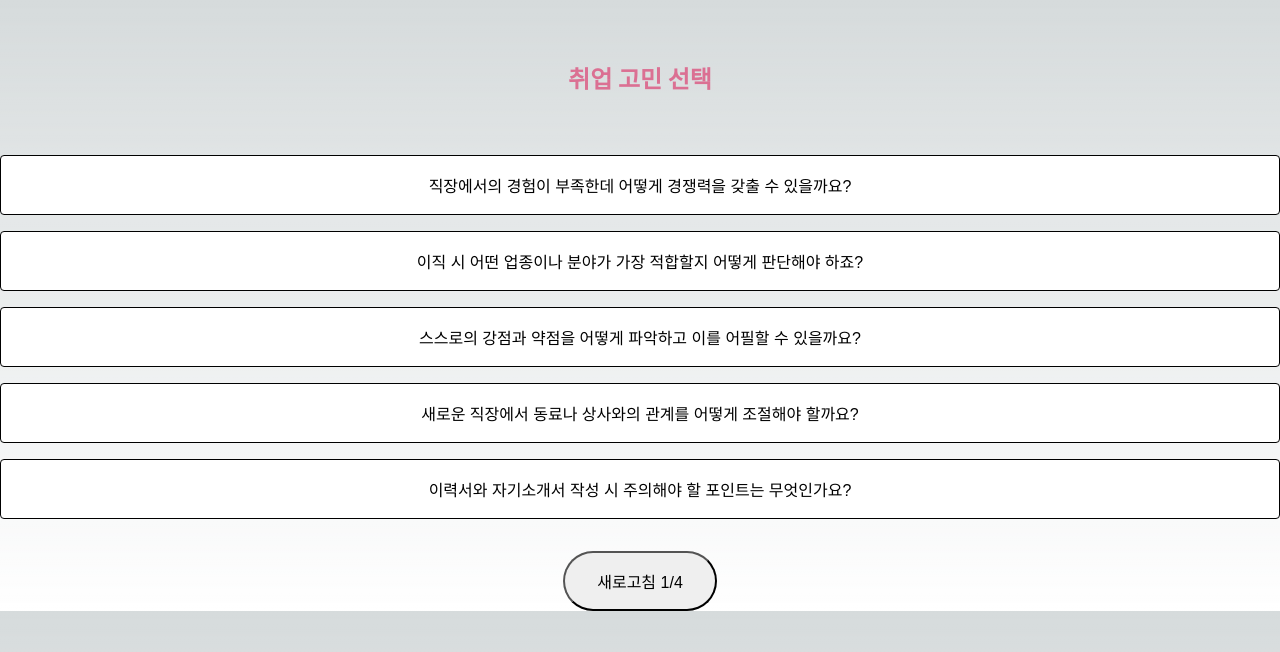
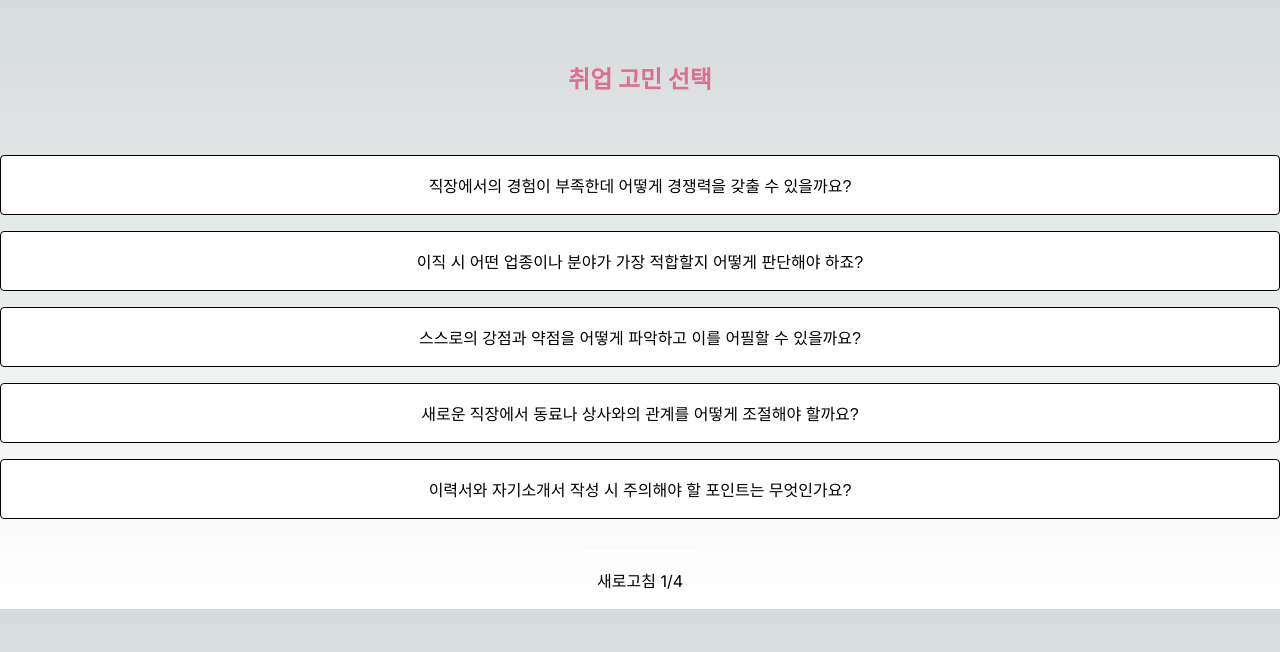
Before and after one commit to Back2TheBasic/fortune-cookie, a Next.js app: page /select in a window 1280 px wide. Both pictures are taken after a click on the button "취업". Shown: the top 652 px of the page. Built offline with nearby package versions, Linux system fonts and the light colour scheme.

Commit message:
style: 새로고침 버튼 style 변경

```diff
--- a/src/components/select-question/SelectQuestion.module.scss
+++ b/src/components/select-question/SelectQuestion.module.scss
@@ -5,7 +5,11 @@
 }
 
 .question__refresh-btn {
+  all: unset;
+  border: 1px solid #fff;
+  cursor: pointer;
   display: flex;
+  justify-content: center;
   margin: 2rem auto 0 auto;
   padding: 1rem 2rem;
   min-width: 100px;
```
